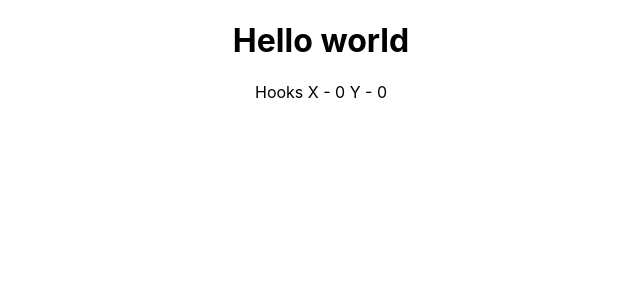
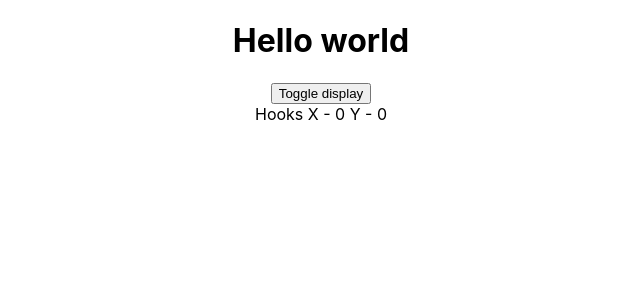
Before and after one commit to Monishasaravanan17/react-hooks, a React (Create React App) app: page / in a window 1280 px wide. Shown: the top 300 px of the page, without its empty margins (319-959 px from the left). Built offline with nearby package versions, Linux system fonts and the light colour scheme.

Commit message:
commit  mousecontainer

```diff
--- a/src/App.js
+++ b/src/App.js
@@ -4,7 +4,8 @@
 // import HooksCounterthree from './component/HooksCounterthree';
 // import HooksCounterfour from './component/HooksCounterfour';
 // import HooksCounterfive from './component/HooksCounterfive';
-import Hooksmouse from './component/Hooksmouse';
+// import Hooksmouse from './component/Hooksmouse';
+import MouseContainer from './component/MouseContainer';
 import './App.css';
 
 function App() {
@@ -17,7 +18,9 @@
       {/* <HooksCounterthree/> */}
       {/* <HooksCounterfour/> */}
       {/* <HooksCounterfive/> */}
-      <Hooksmouse/>
+      {/* <Hooksmouse/> */}
+      <MouseContainer/>
+
     </div>
   );
 }
--- a/src/component/Hooksmouse.js
+++ b/src/component/Hooksmouse.js
@@ -12,6 +12,11 @@
     useEffect(() => {
         console.log('useEffect called')
         window.addEventListener('mousemove' , logMousePosition)
+
+        return () => {
+            console.log('Component unmounting code')
+            window.removeEventListener('mousemove',logMousePosition)
+        }
     },[])
     return(
         <div>
--- /dev/null
+++ b/src/component/MouseContainer.js
@@ -0,0 +1,13 @@
+import React,{useState } from "react";
+import Hooksmouse from "./Hooksmouse";
+
+function MouseContainer() {
+    const [display,setDisplay] = useState(true)
+    return (
+        <div>
+            <button onClick={() => setDisplay(!display)}>Toggle display</button>
+            {display && <Hooksmouse />}
+        </div>
+    )
+}
+export default MouseContainer;
```
